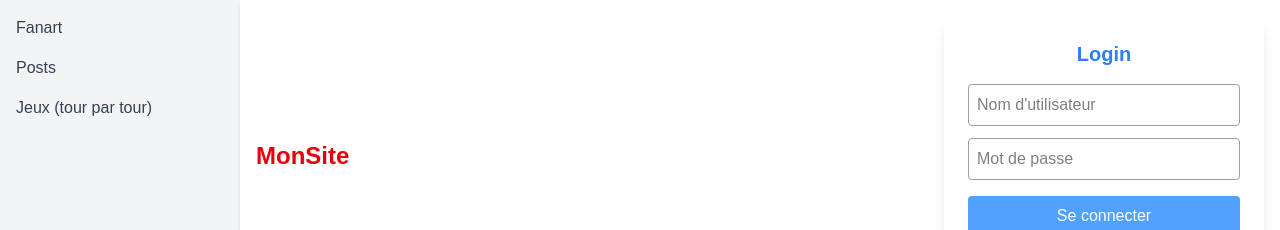
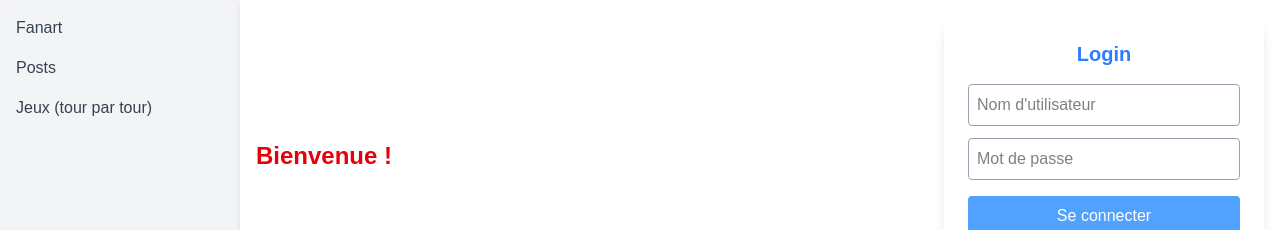
Before and after one commit to Gatssou/NextJsProjet, a Next.js app in the folder front/projet/: page / in a window 1280 px wide. Shown: the top 230 px of the page. Built offline with nearby package versions, Linux system fonts and the light colour scheme.

Commit message:
ici projet avancé un peu

```diff
--- a/front/projet/src/app/components/ConnectedHeader/ConnectedHeader.tsx
+++ b/front/projet/src/app/components/ConnectedHeader/ConnectedHeader.tsx
@@ -36,7 +36,7 @@ export default function ConnectedHeader() {
     <header className="bg-gradient-to-r from-indigo-600 to-purple-600 text-white p-4 shadow-md flex justify-between items-center">
       <h1
         className="text-2xl font-bold cursor-pointer"
-        onClick={() => router.push("/dashboard")}
+        onClick={() => router.push("/connectedPage")}
       >
         MonSite
       </h1>
--- a/front/projet/src/app/components/Header/Header.tsx
+++ b/front/projet/src/app/components/Header/Header.tsx
@@ -4,13 +4,19 @@ import AuthForm from "../AuthForm";
 import MobileOverlay from "../MobileOverlay/MobileOverlay";
 import Sidebar from "../Sidebar/Sidebar";
 
+
 export default function Header() {
   const [menuOpen, setMenuOpen] = useState(false);
   const [isMobile, setIsMobile] = useState(false);
 
+
   useEffect(() => {
+
+
+
     const handleResize = () => setIsMobile(window.innerWidth < 768);
     handleResize();
+
     window.addEventListener("resize", handleResize);
     return () => window.removeEventListener("resize", handleResize);
   }, []);
@@ -24,7 +30,10 @@ export default function Header() {
         {/* Header en top */}
         <header className="flex justify-between items-center p-4 bg-white shadow-md">
           <a href="#">
-              <h1 className="text-2xl font-bold text-red-600">MonSite</h1>
+              <h1 className="text-2xl font-bold text-red-600">
+                 Bienvenue !
+              </h1>
+
           </a>
 
           {/* AuthForm Desktop */}
--- a/front/projet/src/app/connectedPage/page.tsx
+++ b/front/projet/src/app/connectedPage/page.tsx
@@ -10,23 +10,20 @@ axios.defaults.withCredentials = true;
 export default function ConnectedPage() {
   const router = useRouter();
   const [loading, setLoading] = useState(true); // état de chargement pour vérifier le token
-
+ const [user,setUser] = useState<{ username: string } | null>(null);
   useEffect(() => {
     const verifyAuth = async () => {
       try {
-        // ✅ Utilise la route Next.js API, pas localhost:5000
-        const res = await axios.get("/api/auth/verify");
+        // ⚠️ Utilisation chemin relatif pour prod et local
+     const res = await axios.get("/api/auth/verify", { withCredentials: true });
 
         if (!res.data.authenticated) {
-          // ❌ Non connecté → redirection vers /
           router.replace("/");
         } else {
-          // ✅ Connecté → on affiche la page
+          setUser(res.data.user);
           setLoading(false);
         }
       } catch (err) {
-        console.error("Erreur verify:", err);
-        // ❌ Erreur / pas de token → redirection vers /
         router.replace("/");
       }
     };
@@ -50,7 +47,8 @@ export default function ConnectedPage() {
         <h2 className="text-2xl font-bold mb-4 text-black">
           Bienvenue sur MonSite connecté
         </h2>
-        <p>Placeholders pour fanart, posts et futurs jeux tour par tour.</p>
+         <span className="font-semibold text-black height 50px">{user?.username}</span>
+        <p className="text-black">Placeholders pour fanart, posts et futurs jeux tour par tour.</p>
 
         <div className="mt-6 grid grid-cols-1 md:grid-cols-2 gap-6 text-black">
           <div className="bg-white p-4 rounded shadow">Fanart placeholder</div>
```
